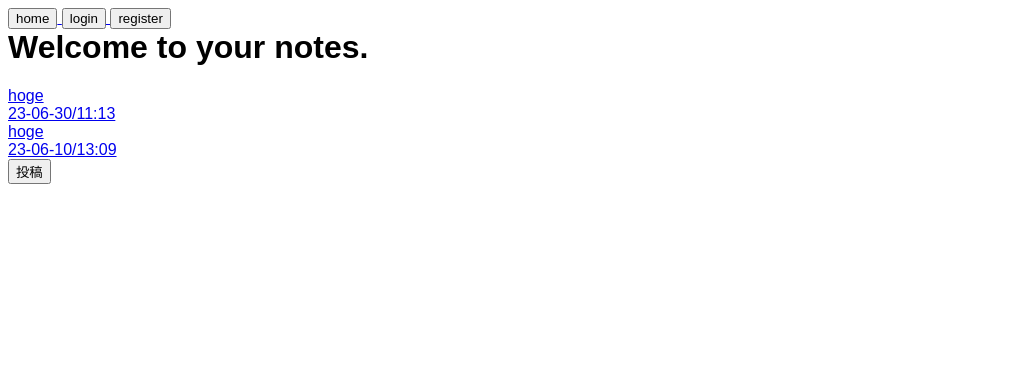
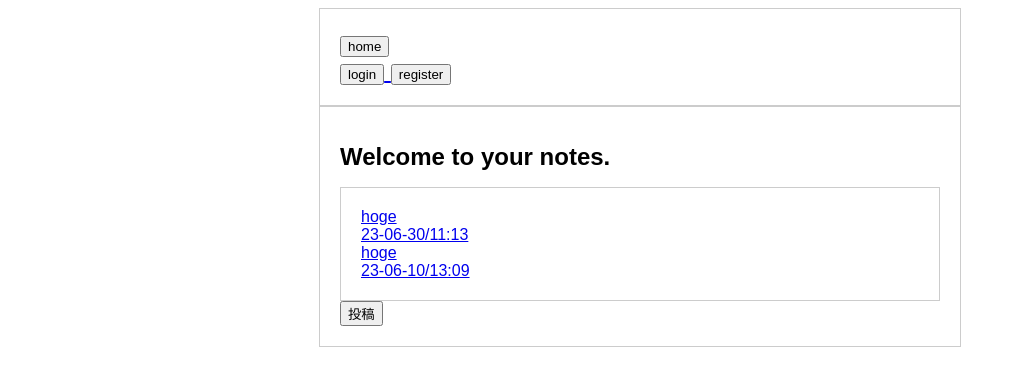
Before and after one commit to isomugi/noteAppProject, a Django app: page / in a window 1280 px wide. Shown: the top 386 px of the page, without its empty margins (0-1016 px from the left). Run offline with Django 4.2, Linux system fonts and the light colour scheme; data comes from the database, SQL or seed files in the repository; both versions use the stored data as it was after the commit.

Commit message:
css change

```diff
--- a/static/css/main.css
+++ b/note_app/static/css/main.css
@@ -1,4 +1,5 @@
 body {
+    background-color: white;
     font-family: Arial, sans-serif;
 }
 .container {
@@ -7,8 +8,28 @@ body {
     padding: 20px;
     border: 1px solid #ccc;
 }
+.center {
+    margin: 0 auto;
+    max-width: 600px;
+    padding: 20px;
+    border: 1px solid #ccc;
+}
+.right{
+    font-size: 24px;
+}
+.left{
+    font-size: 24px;
+}
+.navi {
+    margin: 0 auto;
+    max-width: 600px;
+    padding: 20px;
+    border: 1px solid #ccc;
+}
 h1 {
-    margin-top: 0;
+    margin-top: 100;
+    color: black;
+    font-size: 24px;
 }
 form {
     margin-bottom: 20px;
--- a/templates/note_app/base.html
+++ b/note_app/templates/note_app/base.html
@@ -1,17 +1,19 @@
+{% load static %}
 <!DOCTYPE html>
 <html lang="ja">
     <head>
         <meta charset="utf-8">
         <title>Note App</title>
         <meta name="viewport" content="width=device-width, initial-scale=1.0">
-        <link rel="stylesheet" href="/static/css/main.css">
-        {% csrf_token %}
+        <link rel="stylesheet" type='text/css' href="/static/css/main.css">
     </head>
     <body>
         <header>
             {% include 'note_app/navi.html' %}
         </header>
-        {% block content %}{% endblock %}
+        <div class='center'>
+            {% block content %}{% endblock %}
+        </div>
     </body>
     <foot>
 
--- a/templates/note_app/detail.html
+++ b/note_app/templates/note_app/detail.html
@@ -1,5 +1,4 @@
 {% extends 'note_app/base.html' %}
-{% load static %}
 {% block content %}
     <div class="container">
 
--- a/templates/note_app/index.html
+++ b/note_app/templates/note_app/index.html
@@ -2,7 +2,7 @@
 {% block content %}
 <h1>Welcome to your notes.</h1>
 {% if latest_post_list %}
-<div class="pt-5">
+<div class="container">
     {% for post in latest_post_list %}
     {% include 'note_app/post.html' %}
     {% endfor %}
--- /dev/null
+++ b/note_app/templates/note_app/navi.html
@@ -0,0 +1,29 @@
+{% load static %}
+<div class="navi">
+    {% if user.is_authenticated %}
+    <div class='left'>
+        <a href="{% url 'note_app:index' %}">
+            <button type='button'>home</button>
+        </a>
+    </div>
+    <div class='right'>
+        <form action="{% url 'note_app:logout' %}", method='POST'>
+            {% csrf_token %}
+            <button type='submit'>logout</button>
+        </form>
+    </div>
+    {% else %}
+    <div class='left'>
+        <a href="{% url 'note_app:index' %}">
+            <button type='button'>home</button>
+        </a>
+    <div class='right'>
+        <a href="{% url 'note_app:login' %}">
+            <button type='button'>login</button>
+        </a>
+        <a href="{% url 'note_app:register' %}">
+            <button type='button'>register</button>
+        </a>
+    </div>
+    {% endif %}
+</div>
--- a/note_app/views.py
+++ b/note_app/views.py
@@ -73,7 +73,7 @@ def login_view(request):
     if request.user.is_authenticated:
         return redirect('note_app:index')
     elif request.method == 'POST':
-        form = LoginForm(request.POST)
+        form = LoginForm(data = request.POST)
         if form.is_valid():
             username = form.cleaned_data['username']
             password = form.cleaned_data['password']
--- a/note_app_project/settings.py
+++ b/note_app_project/settings.py
@@ -14,7 +14,6 @@ from pathlib import Path
 
 # Build paths inside the project like this: BASE_DIR / 'subdir'.
 BASE_DIR = Path(__file__).resolve().parent.parent
-
 
 # Quick-start development settings - unsuitable for production
 # See https://docs.djangoproject.com/en/4.1/howto/deployment/checklist/
@@ -59,7 +58,7 @@ TEMPLATES = [
     {
         'BACKEND': 'django.template.backends.django.DjangoTemplates',
         'DIRS': [
-            os.path.join(BASE_DIR,'templates')
+            os.path.join(BASE_DIR,'/note_app/templates')
         ],
         'APP_DIRS': True,
         'OPTIONS': {
--- a/templates/note_app/navi.html
+++ /dev/null
@@ -1,22 +0,0 @@
-{% load static %}
-<div class="">
-    {% if user.is_authenticated %}
-    <a href="{% url 'note_app:index' %}">
-        <button type='button'>home</button>
-    </a>
-    <form action="{% url 'note_app:logout' %}", method='POST'>
-        {% csrf_token %}
-        <button type='submit'>logout</button>
-    </form>
-    {% else %}
-    <a href="{% url 'note_app:index' %}">
-        <button type='button'>home</button>
-    </a>
-    <a href="{% url 'note_app:login' %}">
-        <button type='button'>login</button>
-    </a>
-    <a href="{% url 'note_app:register' %}">
-        <button type='button'>register</button>
-    </a>
-    {% endif %}
-</div>
```
Also changed, not shown: db.sqlite3, note_app/templates/note_app/create.html (renamed from templates/note_app/create.html), note_app/templates/note_app/delete.html (renamed from templates/note_app/delete.html), note_app/templates/note_app/login.html (renamed from templates/note_app/login.html), note_app/templates/note_app/post.html (renamed from templates/note_app/post.html), note_app/templates/note_app/register.html (renamed from templates/note_app/register.html), 4 other files.
